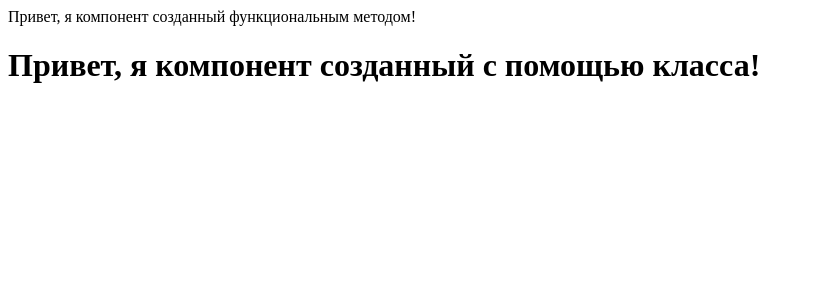
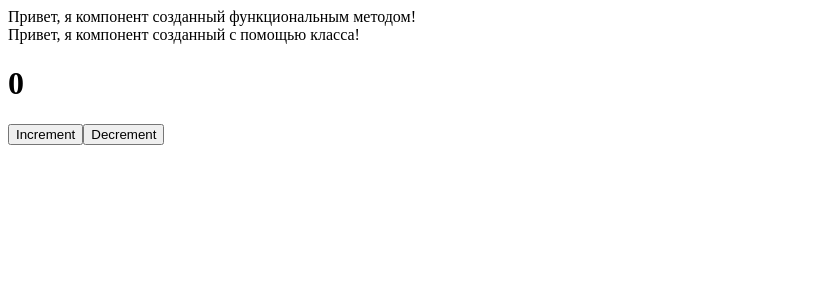
Before and after one commit to maximmorenko/React_conspect, a React (Create React App) app in the folder my-app/: page / in a window 1280 px wide. Shown: the top 300 px of the page, without its empty margins (0-813 px from the left). Built offline with nearby package versions, Linux system fonts and the light colour scheme.

Commit message:
счетчик на классах

```diff
--- a/my-app/src/App.js
+++ b/my-app/src/App.js
@@ -2,7 +2,7 @@
 
 import FuncComponent from './components/FuncComponent';
 import ClassComponent from './components/ClassComponent';
-
+import ClassCounter from './components/ClassCounter';
 
 
 function App() {
@@ -10,6 +10,7 @@
     <div className="App">
       <FuncComponent />
       <ClassComponent />
+      <ClassCounter />
     </div>
   );
 }
--- a/my-app/src/components/ClassComponent.jsx
+++ b/my-app/src/components/ClassComponent.jsx
@@ -12,7 +12,7 @@
 
   render() {
     return (
-      <h1>Привет, я компонент созданный с помощью класса!</h1>
+      <div>Привет, я компонент созданный с помощью класса!</div>
     );
   }
 }
--- /dev/null
+++ b/my-app/src/components/ClassCounter.jsx
@@ -0,0 +1,47 @@
+import React from "react";
+
+// классовый компонент - устаревший подход, в основном используется функциональный
+
+class ClassCounter extends React.Component {
+  //ClassCounter - функция которая наследуется от реакт компонента и возвращает jsx
+  // в классовом компоненте хуки использовать нельзя, создаем конструктор
+    constructor(props) {
+      super(props);
+      //инициализируем состояние с помощью state
+      this.state = {
+        count: 0
+      }
+      this.increment = this.increment.bind(this); // если не забиндить контекст, то он теряется и setState вызывается у undefined
+      this.decrement = this.decrement.bind(this);
+    }
+     // в классах объявление функции происходит без слова function
+     // объявляем функции по увелисению и уменьшению
+    increment() {
+      // напрямую изменять состояния нельзя, используем специальную для этого функцию setState
+      this.setState(
+        state => ({
+          count: this.state.count + 1
+        })
+        )
+    }
+    decrement() {
+      this.setState(
+        state => ({
+          count: this.state.count - 1
+        })
+        )
+    }
+
+    render() {
+      // в отличии от функциональных компонентов жсх воозвращаем в круглых скобках
+      // поскольку мы находимся внутри класс, чтобы обратиться к свойствам используем this
+      return (
+        <div>
+          <h1>{this.state.count}</h1>
+          <button onClick={this.increment}>Increment</button>
+          <button onClick={this.decrement}>Decrement</button>
+        </div>
+      );
+    }
+  }
+  export default ClassCounter;
--- a/my-app/src/index.js
+++ b/my-app/src/index.js
@@ -1,8 +1,13 @@
 import React from 'react'; // импортируем ядро реакта
-import ReactDOM from 'react-dom'; // импортируем реакт дом для того чтобы вмонтировать в него приложение
-import App from './App';  //  импортируем компонент (приложение)
+import ReactDOM from 'react-dom/client'; // импортируем функцию createRoot с помощью которой будет поддерфиваться канкаред мод (18)
+import App from './App';
+const root = ReactDOM.createRoot(document.getElementById('root'));
+root.render(<App />);
+
+//{ createRoot }
 
 // вызвваем функцию рендер с двумя параметрами. Первый - компонент, который будем монтировать.
 // Второй - блок куда будем монтировать
-const target = document.getElementById('root');
-ReactDOM.render(<App />, target);
+//const target = document.getElementById('root');
+//ReactDOM.render(<App />, target); //17
+//ReactDOM.createRoot(<App />, target); //18
```
